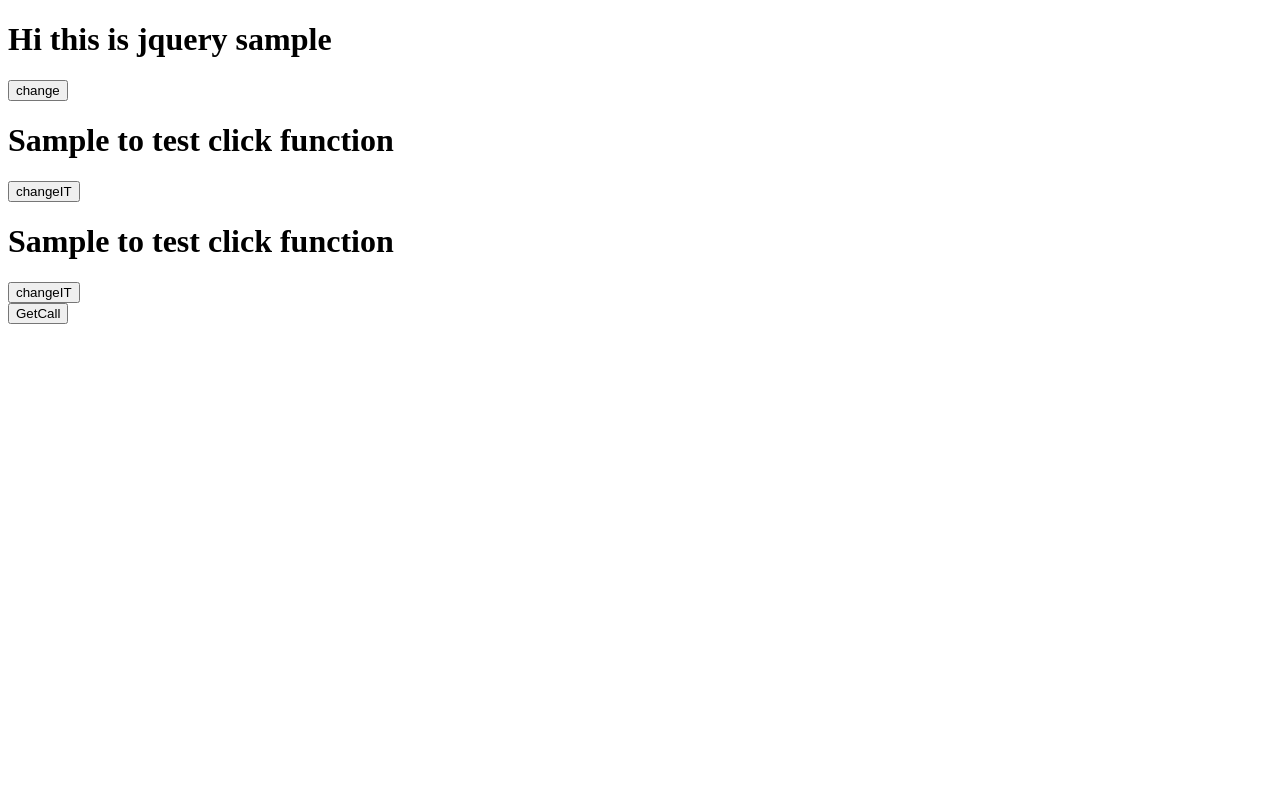
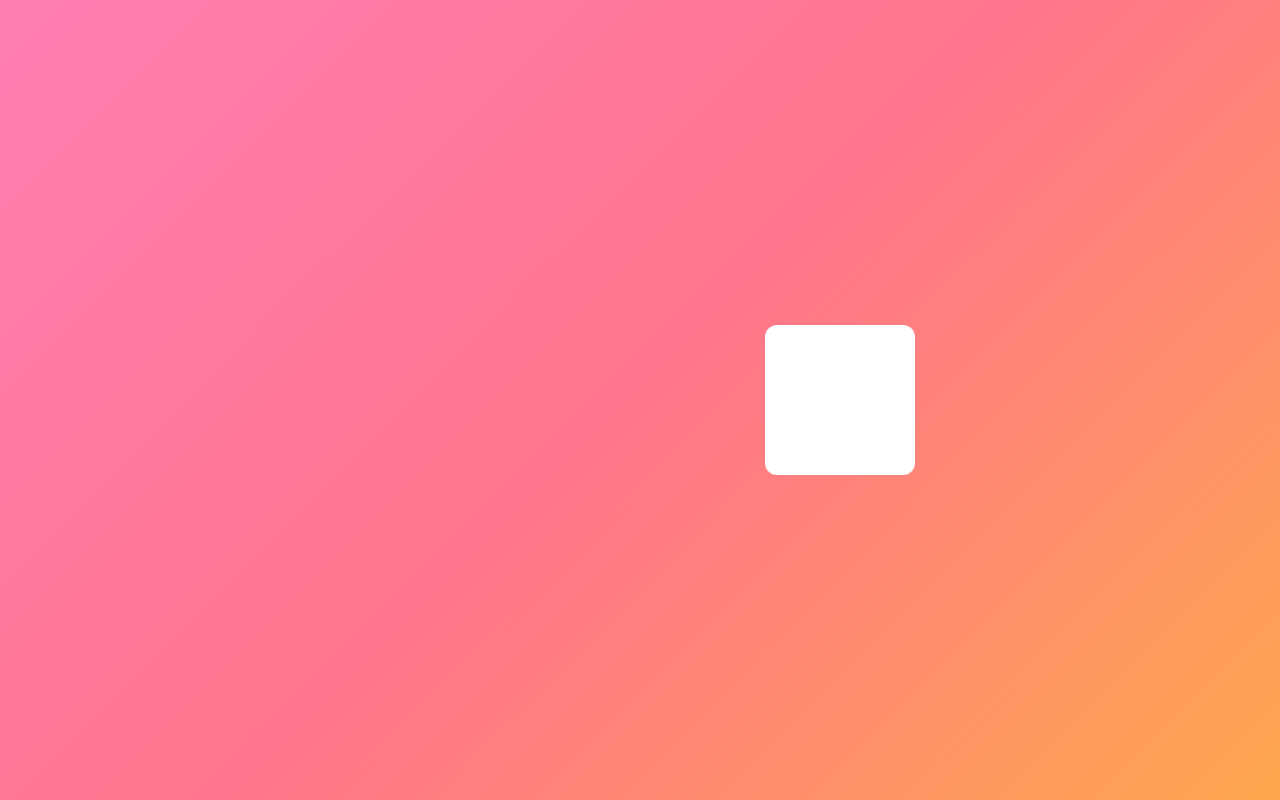
Before and after one commit to vigneshvvv/ReactViteAppPractice, a React (Vite) app in the folder garage-app/: page / in a window 1280 px wide. Built offline with nearby package versions, Linux system fonts and the light colour scheme.

Commit message:
added changes of animation

```diff
--- a/garage-app/package.json
+++ b/garage-app/package.json
@@ -11,6 +11,7 @@
   },
   "dependencies": {
     "@reduxjs/toolkit": "^2.9.0",
+    "framer-motion": "^12.23.14",
     "jquery": "^3.7.1",
     "react": "^19.1.1",
     "react-dom": "^19.1.1",
--- /dev/null
+++ b/garage-app/src/components/animeSample/MotionAnime.css
@@ -0,0 +1,21 @@
+body {
+  margin: 0;
+  padding: 0;
+  background: linear-gradient(135deg, #ff7eb3, #ff758c, #ffa74d);
+}
+
+
+#background {
+  display: flex;
+  justify-content: center;
+  align-items: center;
+  height: 100vh;
+}
+
+
+#background > div {
+  width: 150px;
+  height: 150px;
+  background: white;
+  border-radius: 12px;
+}
--- /dev/null
+++ b/garage-app/src/components/animeSample/MotionAnime.jsx
@@ -0,0 +1,30 @@
+import { motion } from "framer-motion";
+import  './MotionAnime.css';
+import { useState } from "react";
+
+
+function MotionAnime(){
+    const[rotate, setRotate] = useState(false);
+    const[move, setMove] = useState(false);
+
+    return (<>
+    <div id="background">
+        <motion.div
+        // animate={{rotate: rotate? 360 : 0}}
+        // animate={{x: move? -200: 200}}
+        // transition={{delay: 1}}
+        // transition={{type: "tween", duration: 1}}
+        // transition={{type: "spring", bounce: 0.8}}
+        // onClick={() => setRotate(!rotate)}
+        whileHover={{scale: 2}}
+        onClick={() => setMove(!move)}
+        >
+
+        </motion.div>
+    {/* <motion.div initial = {{scale: 0}} animate={{x: 200, scale: 1}}></motion.div> */}
+    </div>
+
+    </>);
+}
+
+export default MotionAnime;
--- /dev/null
+++ b/garage-app/src/components/animeSample/MotionSam.css
@@ -0,0 +1,21 @@
+body {
+  margin: 0;
+  padding: 0;
+  background: linear-gradient(135deg, #ff7eb3, #ff758c, #ffa74d);
+}
+
+
+#background {
+  display: flex;
+  justify-content: center;
+  align-items: center;
+  height: 100vh;
+}
+
+
+#background > div {
+  width: 150px;
+  height: 150px;
+  background: white;
+  border-radius: 12px;
+}
--- /dev/null
+++ b/garage-app/src/components/animeSample/MotionSample.jsx
@@ -0,0 +1,30 @@
+import { useState } from 'react';
+import './MotionSam.css';
+import { delay, motion } from 'framer-motion';
+
+function MotionSample(){
+    const [rotate, setRotate] = useState(false);
+    const [position, setPosition] = useState(false);
+    return (
+        <>
+        <div id="background">
+        <motion.div
+        animate={{x: position ? -200 : 200}}
+        // transition={{delay: 1}}
+        // transition={{type:"tween", duration: 3}}
+        transition={{type:"spring", bounce: 0.5
+        }}
+
+        onClick={() => setPosition(!position)}
+        // animate={{rotate: rotate ? 360 : 0}}
+        // onClick={() => setRotate(!rotate)}
+        >
+
+        </motion.div>
+        {/* <div></div> */}
+    </div>
+
+        </>
+    );
+}
+export default MotionSample;
--- a/garage-app/src/main.jsx
+++ b/garage-app/src/main.jsx
@@ -12,12 +12,16 @@ import StoreFetch from './StoreFetch.jsx'
 import HooksDefault from './components/HooksDefault.jsx'
 import JqueryTest from './components/Jquery/JqueryTest.jsx'
 import Jquery from './components/Jquery/Jquery.jsx'
+import MotionAnime from './components/animeSample/MotionAnime.jsx'
+import MotionSample from './components/animeSample/MotionSample.jsx'
 
 createRoot(document.getElementById('root')).render(
   <ThemeProvider>
     {/* <App /> */}
     {/* <JqueryTest/> */}
-    <Jquery/>
+    {/* <Jquery/> */}
+    {/* <MotionAnime/> */}
+    <MotionSample/>
     {/* <Contact/> */}
     {/* <Sample/> */}
     {/* <Hooks/> */}
```
Also changed, not shown: 1 other file (tests, documents, lock files or other folders).
